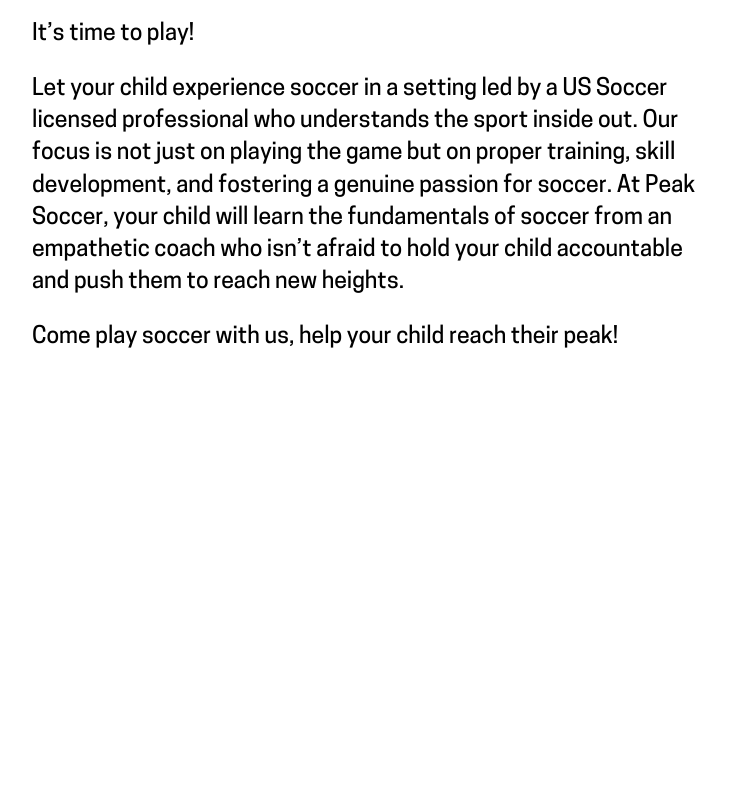
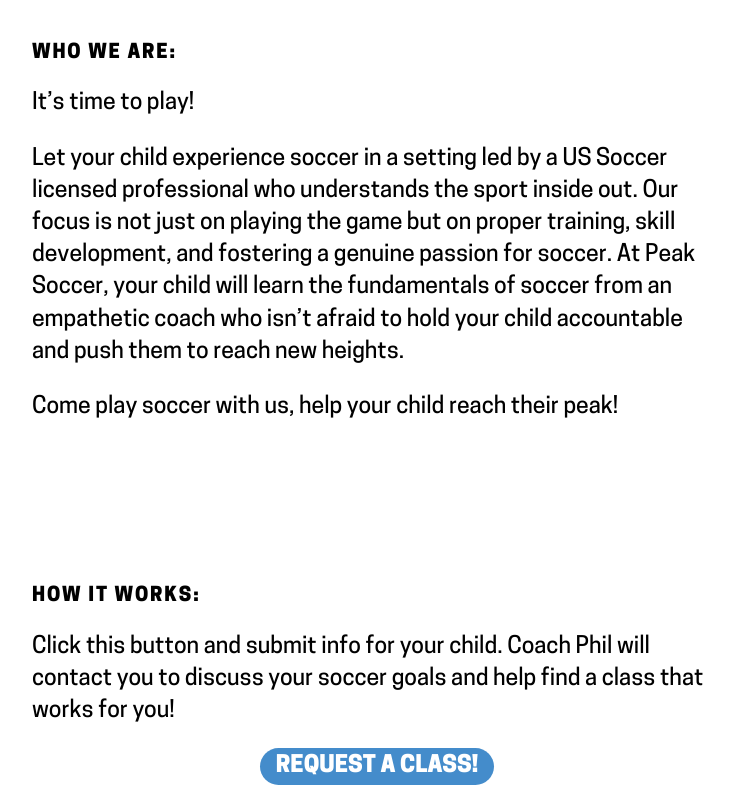
Before and after one commit to philphantastic/philphantastic.github.io, a Jekyll site: the page built from index.html, in a window 1280 px wide. Shown: the part 726-1532 px from the top of the page, without its empty margins (263-997 px from the left). Built offline with Jekyll 4.4.1, drawn with Linux system fonts in a browser that asks for light colours; the list of posts is cut into pages by our own code; before the commit the page ends 1196 px from its top, so only the background shows below that; some of the changed text lies outside the part shown.

Commit message:
Revise text

```diff
--- a/index.html
+++ b/index.html
@@ -10,11 +10,16 @@ title: Home
    <img style="margin:0;"  src="/uploads/index/banner.png" width="100%" alt="Phil Wright" title="Peak Soccer">
 </p>
 
-<p style="text-align:center;"><a class="sign-up" href="https://docs.google.com/forms/d/e/1FAIpQLSfIXr4-H_abrNfbYR_kdn7LglZaM0_7j03IGP2wfrRsBwNf6w/viewform">Sign up now!</a></p>
+<p style="text-align:center;font-weight:800;"><a class="sign-up" href="https://docs.google.com/forms/d/e/1FAIpQLSfIXr4-H_abrNfbYR_kdn7LglZaM0_7j03IGP2wfrRsBwNf6w/viewform">Request a class!</a></p>
 
+<h2 style="font-weight:800;font-size:85%;letter-spacing:0.08rem;text-transform:uppercase;">Who we are:</h2>
 <p>It’s time to play!</p>
 
 <p>Let your child experience soccer in a setting led by a US Soccer licensed professional who understands the sport inside out. Our focus is not just on playing the game but on proper training, skill development, and fostering a genuine passion for soccer. At Peak Soccer, your child will learn the fundamentals of soccer from an empathetic coach who isn’t afraid to hold your child accountable and push them to reach new heights.</p>
 
 <p>Come play soccer with us, help your child reach their peak!</p>
 <div style="height: 4rem"></div>
+
+<h2 style="font-weight:800;font-size:85%;letter-spacing:0.08rem;text-transform:uppercase;">How it works:</h2>
+<p>Click this button and submit info for your child. Coach Phil will contact you to discuss your soccer goals and help find a class that works for you!</p>
+<p style="text-align:center;font-weight:800;"><a class="sign-up" href="https://docs.google.com/forms/d/e/1FAIpQLSfIXr4-H_abrNfbYR_kdn7LglZaM0_7j03IGP2wfrRsBwNf6w/viewform">Request a class!</a></p>
```
